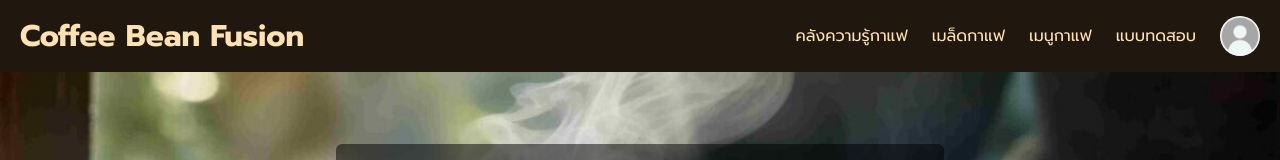
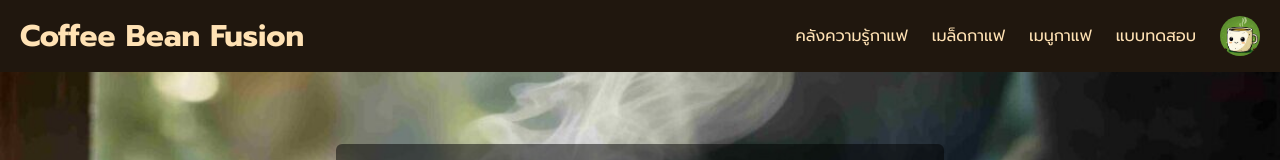
Before and after one commit to TheTable1/Pro_seminar, a React (Vite) app in the folder client/: page / in a window 1280 px wide. Shown: the top 160 px of the page. Built offline with nearby package versions, Linux system fonts and the light colour scheme; no server answers.

Commit message:
update profile

```diff
--- a/client/src/navbar.jsx
+++ b/client/src/navbar.jsx
@@ -223,7 +223,7 @@ export default function Navbar() {
             {/* เมนูโปรไฟล์ */}
             <li className="relative group" ref={profileMenuRef}>
               <img
-                src={user?.photoURL || "/profile_defualt.jpg"}
+                src={user?.photoURL || "/coffeebean.png"}
                 alt="Profile"
                 className="w-10 h-10 rounded-full cursor-pointer hover:opacity-80 transition duration-300"
                 onClick={() => setShowProfileMenu((prev) => !prev)}
@@ -255,7 +255,7 @@ export default function Navbar() {
 
         {/* Mobile Menu Toggle Button */}
         <button
-          className="lg:hidden text-beige focus:outline-none text-lg"
+          className="lg:hidden text-beige focus:outline-none text-2xl"
           onClick={() => setShowMenu((prev) => !prev)}
         >
           ☰
--- a/client/src/profile.jsx
+++ b/client/src/profile.jsx
@@ -135,7 +135,7 @@ const Profile = () => {
               <div className="flex flex-col sm:flex-row items-center justify-between">
                 <div className="flex items-center space-x-4">
                   <img
-                    src={profileData?.photoURL || "/profile_defualt.jpg"}
+                    src={profileData?.photoURL || "/coffeebean.png"}
                     alt="Profile"
                     className="w-20 h-20 rounded-full border-2 border-brown shadow-lg"
                   />
```
Also changed, not shown: client/public/coffeebean.png (added).
